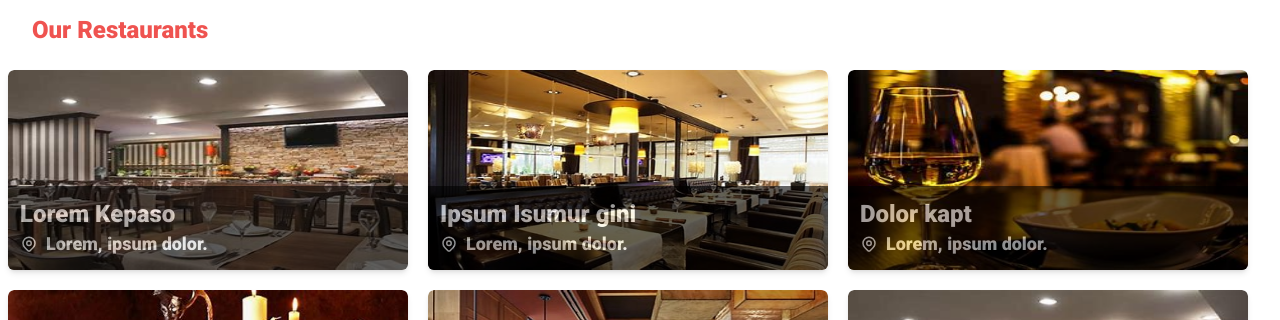
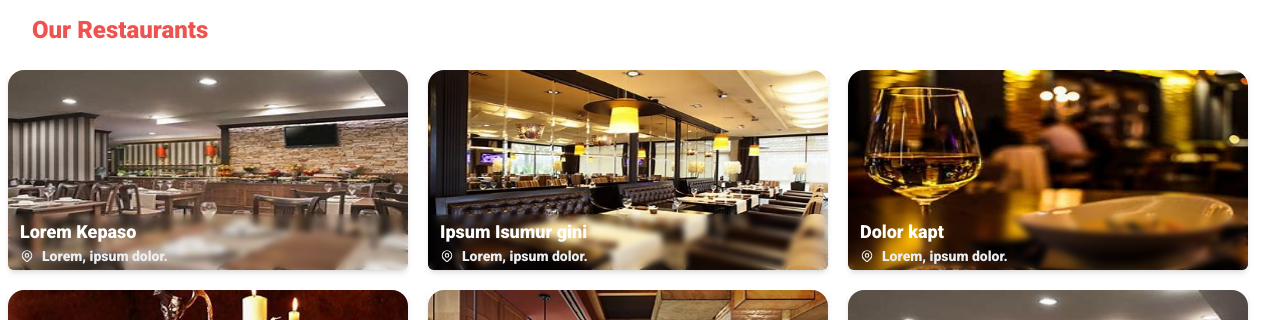
Before and after one commit to darazuiscaptain/mikerestaurant, a React (Vite) app in the folder client/: page / in a window 1280 px wide. Shown: the part 417-737 px from the top of the page. Built offline with nearby package versions, Linux system fonts and the light colour scheme; no server answers; a web font is replaced by a local one.

Commit message:
some UI updates

```diff
--- a/client/src/components/CardLoader.jsx
+++ b/client/src/components/CardLoader.jsx
@@ -5,10 +5,10 @@ function CardLoader({ image, open, title }) {
     return (
         <Card className='w-[25rem] shadow-md rounded-md overflow-hidden '>
             <div className="">
-                <img src={image} alt={title} className='relative cursor-pointer h-[200px] min-w-full rounded-t-md ' />
-                <div className='p-3 flex flex-col gap-0 absolute bottom-0 bg-black opacity-60 border-none w-full'>
-                    <h1 className="text-white text-2xl font-extrabold">{title}</h1>
-                    <h3 className="flex gap-2 items-center text-blue-gray-50 font-bold text-lg">
+                <img src={image} alt={title} className='relative cursor-pointer h-[200px] min-w-full rounded-t-2xl' />
+                <div className='px-3 p-1 flex flex-col absolute bottom-0 backdrop-blur-[3px] border-none w-full'>
+                    <h1 className="text-white text-lg font-extrabold">{title}</h1>
+                    <h3 className="flex gap-2 items-center text-blue-gray-50 font-bold text-sm">
                         <HiOutlineLocationMarker />
                         Lorem, ipsum dolor.
                     </h3>
--- a/client/src/pages/Home.jsx
+++ b/client/src/pages/Home.jsx
@@ -49,7 +49,7 @@ function Home() {
                 <div className="flex flex-col flex-1 md:rounded-lg border-1">
 
                     {loading
-                        ? <LoadingSpinner size={100} color={'#4299e1'} />
+                        ? <LoadingSpinner size={100} color={"#EF436F"} />
                         : (
                             <>
                                 <FastFood fastFood={fastFood} />
--- a/client/src/pages/admin/OrderDetails.jsx
+++ b/client/src/pages/admin/OrderDetails.jsx
@@ -16,6 +16,7 @@ const OrderDetails = () => {
   const [delivery, setDelivery] = useState([])
   const [selected, setSelected] = useState("")
   const [loading, setLoading] = useState(false)
+  const [processing, setProcessing] = useState(false)
 
   const handleChange = (e) => {
     setSelected(e.target.value)
@@ -29,10 +30,13 @@ const OrderDetails = () => {
     }
     if (selected) {
       try {
+        setProcessing(true)
         await axios.put(`${BASE_URL}/orders/edit/${_id}`, data)
         toast.success("Delivery Assigned", { autoClose: 1200 })
       } catch (error) {
         toast.error(error)
+      } finally {
+        setProcessing(false)
       }
     } else {
       toast.error("Select delivery")
@@ -128,8 +132,8 @@ const OrderDetails = () => {
                 <div className='flex justify-end'>
                   <button
                     onClick={handleAssign}
-                    className='text-xs uppercase bg-teal-500 rounded-lg p-2 px-5 w-fit text-white'>
-                    Assign
+                    className='flex  items-center justify-center w-full text-xs uppercase bg-teal-500 rounded-lg p-2 px-5 text-white'>
+                    {processing ? <LoadingSpinner size={20} color={"#fff"}/> : "Assign"}
                   </button>
                 </div>
               </div>
```
